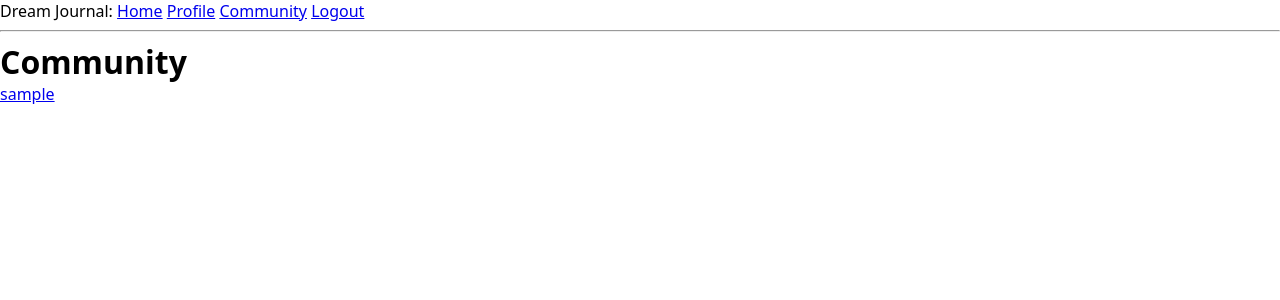
After one commit to caseyjohn47/flask-dream-journal, a Flask app: page /community in a window 1280 px wide. The commit adds this page. Shown: the top 300 px of the page. Run offline with Flask 2, Linux system fonts and the light colour scheme; the visitor is signed in with stand-in values (Sample User, id 1); data comes from the database, SQL or seed files in the repository.

Commit message:
Implemented community page

```diff
--- a/app/routes.py
+++ b/app/routes.py
@@ -108,3 +108,10 @@ def profile_page(id):
     this_user = User.query.get_or_404(id)
     posts = this_user.posts.all()
     return render_template("profile.html", title='Profile Page', usr=this_user, posts=posts)
+
+
+@app.route('/community')
+@login_required
+def community_page():
+    users = User.query.all()
+    return render_template("community.html", title='Community', users=users)
--- a/app/templates/base.html
+++ b/app/templates/base.html
@@ -12,6 +12,7 @@
             Dream Journal:
             <a href="{{ url_for('index') }}">Home</a>
             <a href="{{ url_for('profile_page', id = current_user.id) }}">Profile</a>
+            <a href="{{ url_for('community_page') }}">Community</a>
             {% if current_user.is_anonymous %}
             <a href="{{ url_for('login') }}">Login</a>
             {% else %}
--- /dev/null
+++ b/app/templates/community.html
@@ -0,0 +1,8 @@
+{% extends "base.html" %}
+
+{% block content %}
+    <h1>Community</h1>
+    {% for user in users %}
+    <a href="{{ url_for('profile_page', id = user.id) }}">{{ user.username }}</a><br></div>
+    {% endfor %}
+{% endblock %}
--- a/app/templates/profile.html
+++ b/app/templates/profile.html
@@ -1,7 +1,7 @@
 {% extends "base.html" %}
 
 {% block content %}
-    <h1>{{ current_user.username }} - Profile</h1>
+    <h1>{{ usr.username }} - Profile</h1>
 
     <h2>Dream Journal</h2>
     {% for post in posts %}
```
